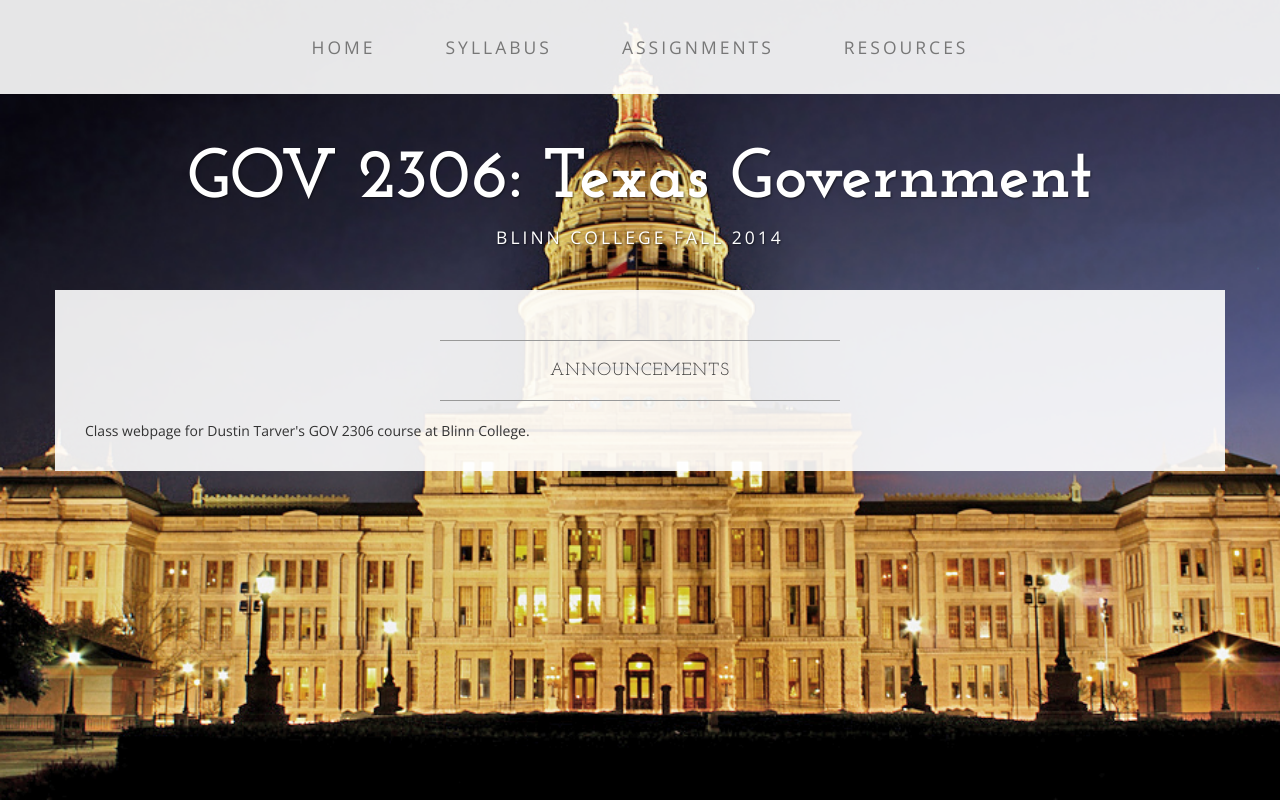
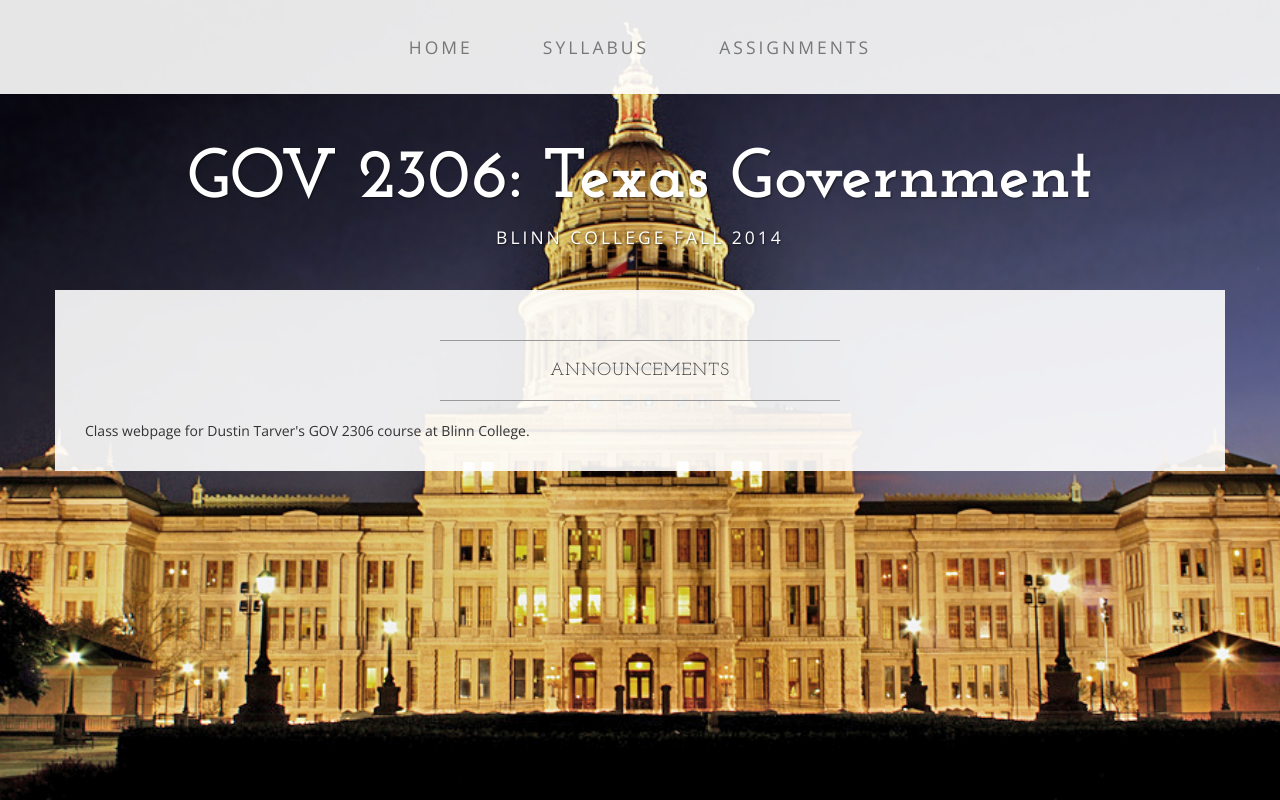
Before and after one commit to zrolsto2/zrolsto2.github.io, a plain HTML site: page index.html in a window 1280 px wide. Drawn offline with nearby package versions, Linux system fonts and the light colour scheme.

Commit message:
Got rid of resources tab

```diff
--- a/index.html
+++ b/index.html
@@ -9,7 +9,7 @@
     <meta name="description" content="">
     <meta name="author" content="">
 
-    <title>GOV 2306 | Fall 2014</title>
+    <title>GOV 2306</title>
 
     <!-- Bootstrap Core CSS -->
     <link href="css/bootstrap.min.css" rel="stylesheet">
@@ -60,9 +60,6 @@
                     <li>
                         <a href="assignments.html">Assignments</a>
                     </li>
-                    <li>
-                        <a href="resources.html">Resources</a>
-                    </li>
                 </ul>
             </div>
             <!-- /.navbar-collapse -->
```
